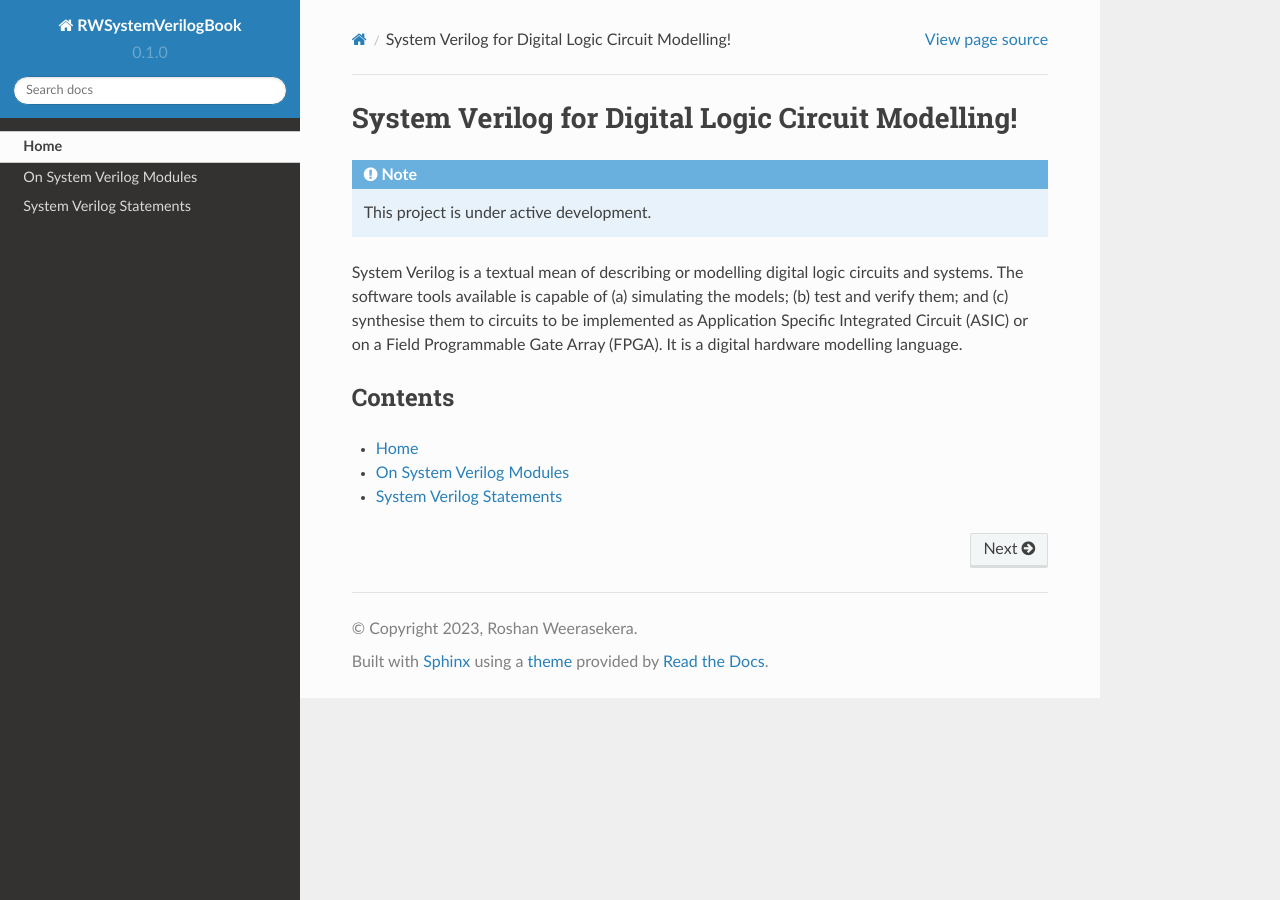
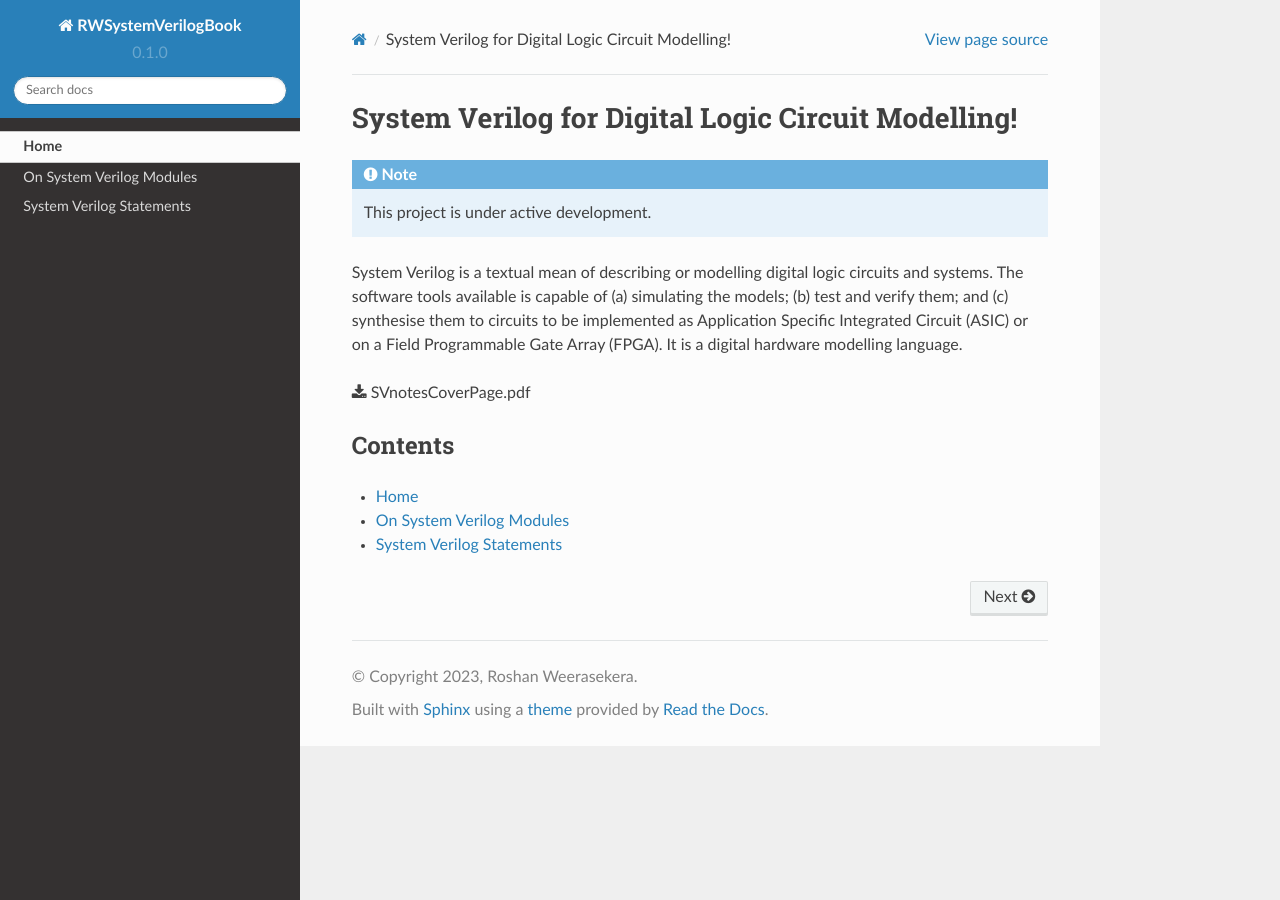
Before and after one commit to roshan-weerasekera/RWSVTutorial, a Sphinx documentation site: the page built from docs/source/index.rst, in a window 1280 px wide. Built offline with Sphinx 7.4.7 and the Read the Docs theme 2.0.0, drawn with Linux system fonts in a browser that asks for light colours.

Commit message:
Update index.rst

```diff
--- a/docs/source/index.rst
+++ b/docs/source/index.rst
@@ -7,6 +7,7 @@ System Verilog for Digital Logic Circuit Modelling!
 
 System Verilog is a textual mean of describing or modelling digital logic circuits and systems. The software tools available is capable of (a) simulating the models; (b) test and verify them; and (c) synthesise them to circuits to be implemented as Application Specific Integrated Circuit (ASIC) or on a Field Programmable Gate Array (FPGA). It is a digital hardware modelling language.
 
+:download:`SVnotesCoverPage.pdf </docs/SVnotesCoverPage.pdf>`
 
 
 Contents
```
